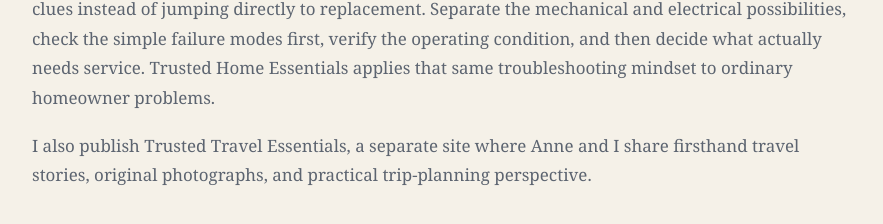
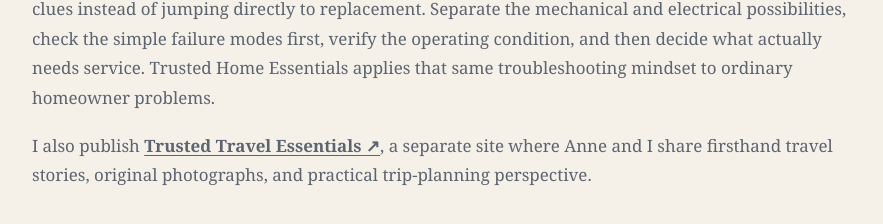
Before and after one commit to Dudeism74/trusted-home-2025, a Next.js app: page /about in a window 1280 px wide. Shown: the part 819-1043 px from the top of the page, without its empty margins (334-1217 px from the left). Built offline with nearby package versions, Linux system fonts and the light colour scheme.

Commit message:
Make TTE About link visibly identifiable

```diff
--- a/app/about/page.tsx
+++ b/app/about/page.tsx
@@ -28,8 +28,17 @@
         </p>
         <p>
           I also publish{" "}
-          <a href="https://www.trustedtravelessentials.com/">
-            Trusted Travel Essentials
+          <a
+            href="https://www.trustedtravelessentials.com/"
+            target="_blank"
+            rel="noopener noreferrer"
+            style={{
+              textDecoration: "underline",
+              textUnderlineOffset: "3px",
+              fontWeight: 700,
+            }}
+          >
+            Trusted Travel Essentials <span aria-hidden="true">↗</span>
           </a>
           , a separate site where Anne and I share firsthand travel stories,
           original photographs, and practical trip-planning perspective.
```
